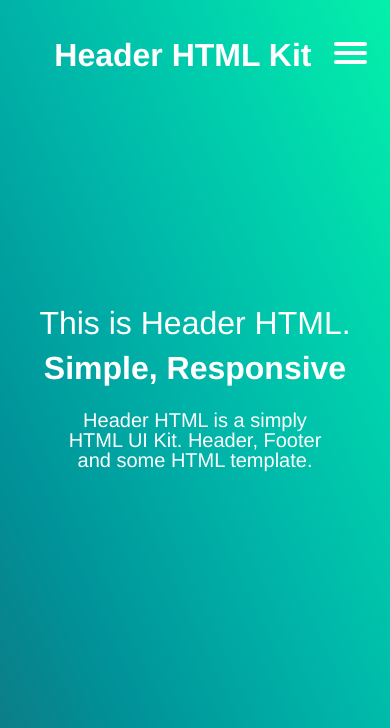
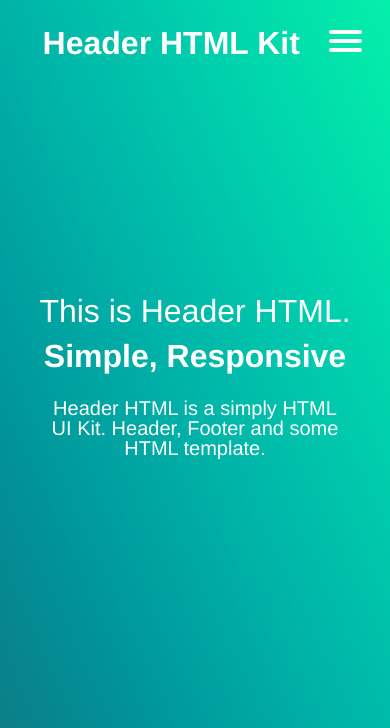
Before and after one commit to ysndmr/SylUI-Header, a plain HTML site: page index.html in a window 390 px wide. Shown: the top 728 px of the page. Drawn offline with nearby package versions, Linux system fonts and the light colour scheme; files that its build step writes are made by us from their sources.

Commit message:
Feedback #1
Feedback #1  problem fixed

```diff
--- a/index.html
+++ b/index.html
@@ -3,6 +3,7 @@
    <head>
       <meta charset="utf-8">
       <meta http-equiv="X-UA-Compatible" content="IE=edge">
+      <meta name="viewport" content="width=device-width, initial-scale=1.0">
       <title>Header HTML with SaSS</title>
       <link rel="stylesheet" href="css/general-layout.css">
       <link rel="stylesheet" href="css/toggle-menu.css">
@@ -10,8 +11,6 @@
    </head>
    <body>
       <div class="bg"></div>
-      <header>
-      </header>
       <main>
          <section class="header high-height">
             <nav>
--- a/scss/toggle-menu.scss
+++ b/scss/toggle-menu.scss
@@ -94,7 +94,11 @@ header {
 	font-size:2rem!important;
 }
   section {
-    padding: 6vw !important;
+    &.header{
+          padding: 6vw !important;
+          margin:0 0 2rem 0!important
+    }
+
   }
   .navigation {
     display: none !important;
```
